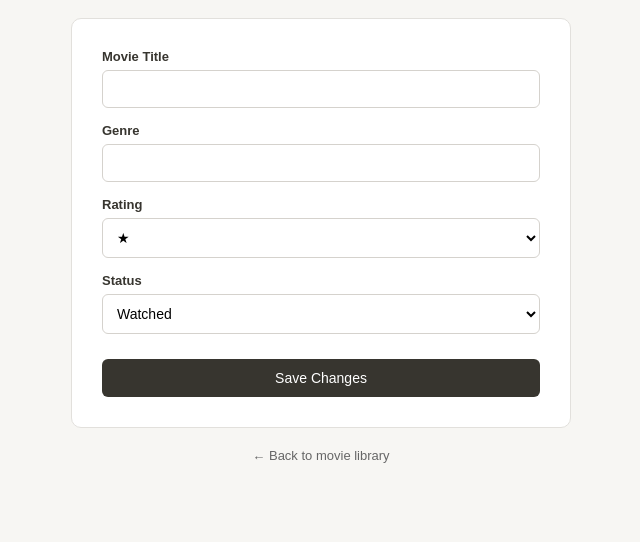
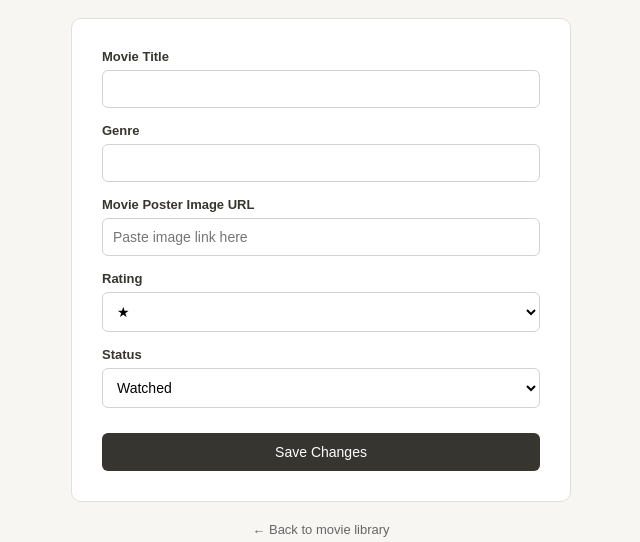
Before and after one commit to phiba-pixel/movie-platform, a Python web app: template templates/edit.html in a window 1280 px wide. Shown: the part 228-770 px from the top of the page, without its empty margins (319-959 px from the left). Before the commit the page ends 691 px from the top, so only its background shows below. Run offline with Jinja, Linux system fonts and the light colour scheme; the template is opened without the code that fills it, so the values that code supplies are empty.

Commit message:
Update edit.html

```diff
--- a/templates/edit.html
+++ b/templates/edit.html
@@ -63,6 +63,15 @@
                 name="genre"
                 value="{{ movie[2] }}"
             >
+
+            <label>Movie Poster Image URL</label>
+
+            <input
+                type="url"
+                name="image_url"
+                value="{{ movie[5] or '' }}"
+                placeholder="Paste image link here"
+                >
 
 
             <label>Rating</label>
```
